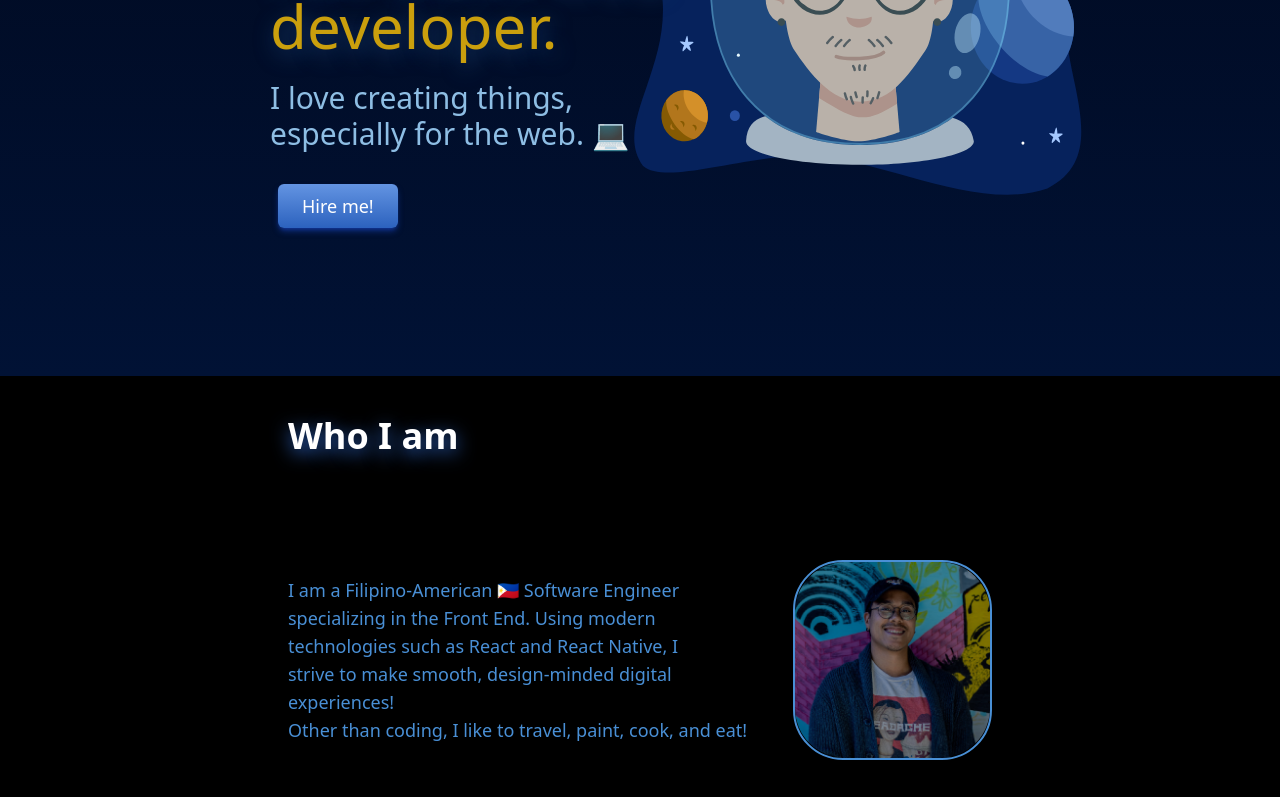
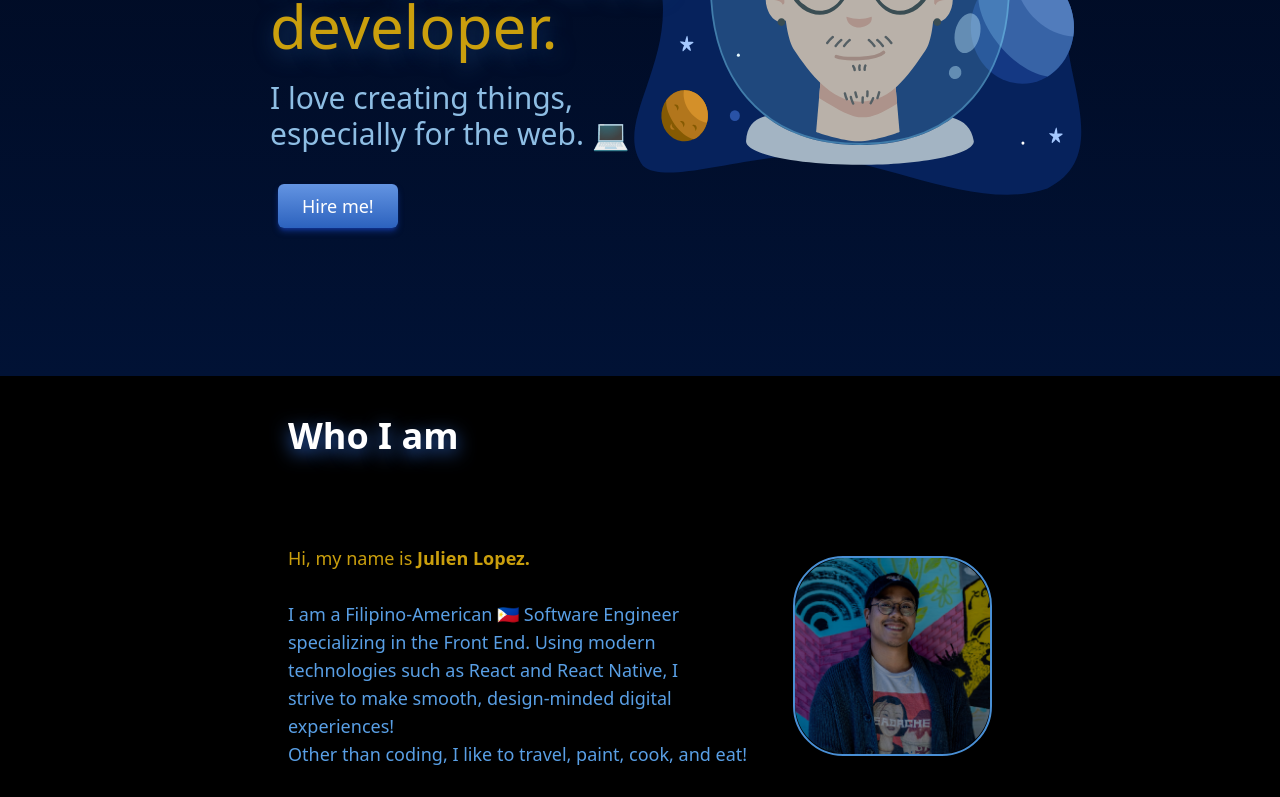
Before and after one commit to juuuuurien/portfolio, a Next.js app: page / in a window 1280 px wide. Shown: the part 424-1221 px from the top of the page. Built offline with nearby package versions, Linux system fonts and the light colour scheme.

Commit message:
Small style

```diff
--- a/components/Content/About/About.js
+++ b/components/Content/About/About.js
@@ -68,11 +68,16 @@ const About = ({ setNavHighlight }) => {
       className="flex flex-col mx-auto py-[5vh] lg:max-w-[55%] max-w-[80%] gap-10"
       viewport={{ once: true, amount: 0.2 }}
     >
-      <motion.h3 variants={children} className="section-heading mb-10">
+      <motion.h3 variants={children} className="section-heading mb-2">
         Who I am
       </motion.h3>
       <div className="flex flex-col md:flex-row self-center">
         <div className="flex flex-col my-10 justify-between">
+          <motion.p className=" text-[#CA9F0D]" variants={children}>
+            Hi, my name is <span className="font-bold">Julien Lopez.</span>
+            <br />
+            <br />
+          </motion.p>
           <motion.p className=" max-w-[80%]" variants={children}>
             I am a Filipino-American 🇵🇭 Software Engineer specializing in the
             Front End. Using modern technologies such as React and React Native,
--- a/pages/index.js
+++ b/pages/index.js
@@ -24,7 +24,7 @@ export default function Home() {
     let timeout = setTimeout(() => {
       console.log("settings false");
       setLoading(false);
-    }, 2000);
+    }, 1500);
 
     return () => {
       clearTimeout(timeout);
@@ -48,7 +48,7 @@ export default function Home() {
             initial={{ opacity: 1 }}
             animate={{
               opacity: 0.8,
-              transition: { delay: 0.15, duration: 0.8 },
+              transition: { delay: 0.1, duration: 0.8 },
             }}
             exit={{ opacity: 0 }}
             className="flex flex-col items-center justify-center w-screen h-screen bg-[#06070a] "
@@ -60,7 +60,7 @@ export default function Home() {
                 opacity: 0,
                 transition: {
                   duration: 0.4,
-                  delay: 1.2,
+                  delay: 1.0,
                 },
               }}
               exit={{
--- a/styles/globals.css
+++ b/styles/globals.css
@@ -13,7 +13,7 @@
   }
 
   body {
-    @apply bg-black text-[#498fd5] text-lg m-0 p-0 font-sans overflow-x-hidden;
+    @apply bg-black text-[#599fe5] text-lg m-0 p-0 font-sans overflow-x-hidden;
   }
 
   h1,
```
